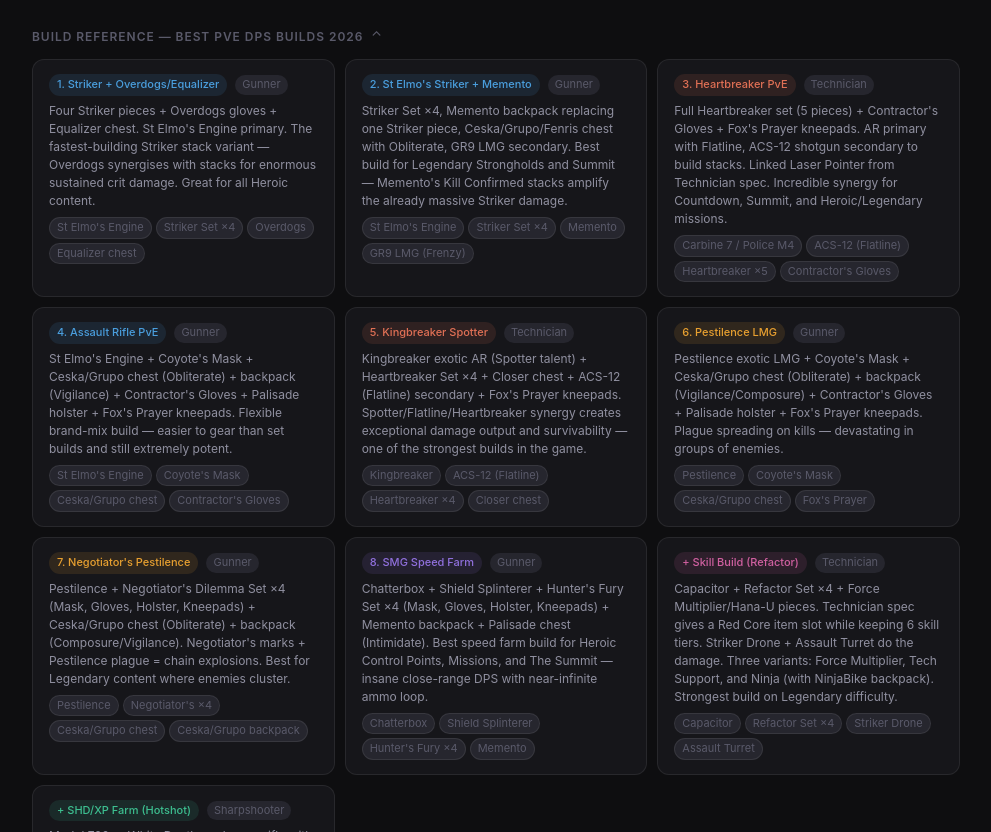
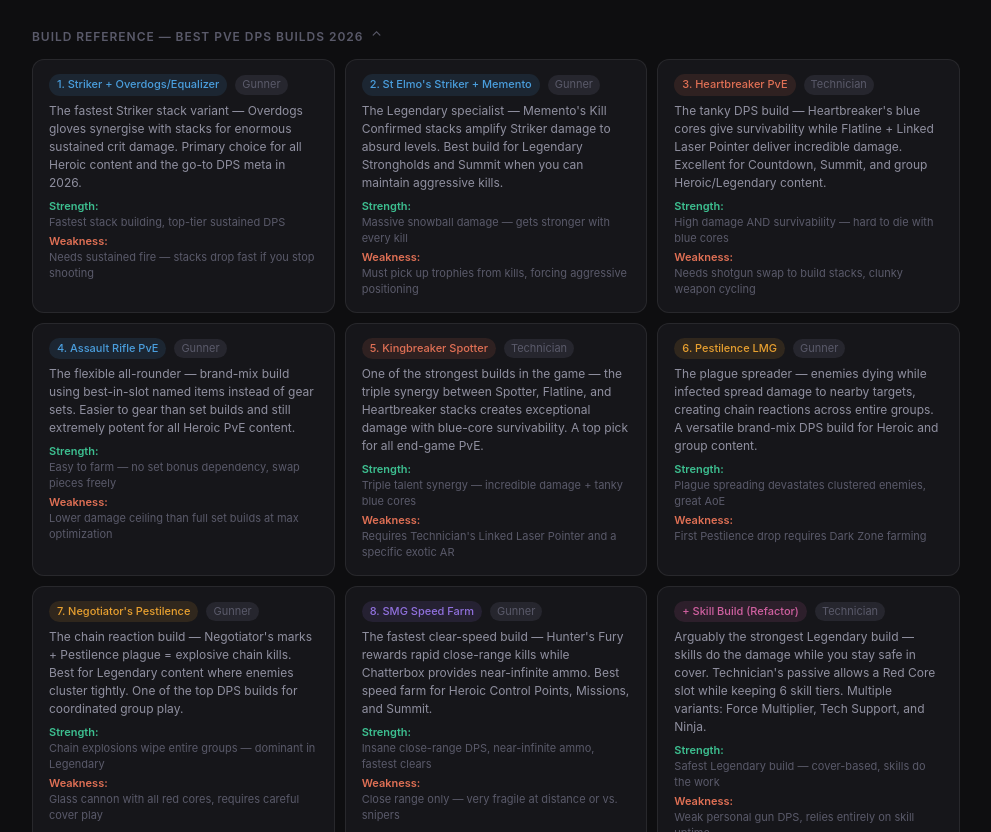
Before and after one commit to Kyzael/TD2_FarmList, a plain HTML site: page index.html in a window 1280 px wide. Shown: the part 120-952 px from the top of the page, without its empty margins (144-1135 px from the left). Drawn offline with Linux system fonts and the light colour scheme.

Commit message:
updated build details

```diff
--- a/index.html
+++ b/index.html
@@ -59,6 +59,12 @@
   .build-card-num { font-size: 11px; color: var(--text3); background: var(--bg4); padding: 1px 7px; border-radius: 99px; }
   .build-card-spec { font-size: 11px; color: var(--text3); margin-bottom: 5px; }
   .build-card-desc { font-size: 12px; color: var(--text2); line-height: 1.5; }
+  .build-card-sw { display: flex; flex-direction: column; gap: 3px; margin-top: 7px; font-size: 11px; line-height: 1.45; }
+  .build-card-sw span { display: block; }
+  .build-card-sw .sw-label { font-weight: 600; }
+  .build-card-sw .sw-str .sw-label { color: var(--teal); }
+  .build-card-sw .sw-wk .sw-label { color: var(--coral); }
+  .build-card-sw .sw-str, .build-card-sw .sw-wk { color: var(--text3); }
   .build-card-gear { display: flex; flex-wrap: wrap; gap: 4px; margin-top: 7px; }
   .gear-pill { font-size: 11px; padding: 1px 7px; border-radius: 99px; background: var(--bg4); color: var(--text3); border: 0.5px solid var(--border); }
 
@@ -177,9 +183,10 @@
             <span class="badge b-blue build-card-name">1. Striker + Overdogs/Equalizer</span>
             <span class="build-card-num">Gunner</span>
           </div>
-          <div class="build-card-desc">Four Striker pieces + Overdogs gloves + Equalizer chest. St Elmo's Engine primary. The fastest-building Striker stack variant — Overdogs synergises with stacks for enormous sustained crit damage. Great for all Heroic content.</div>
-          <div class="build-card-gear">
-            <span class="gear-pill">St Elmo's Engine</span><span class="gear-pill">Striker Set ×4</span><span class="gear-pill">Overdogs</span><span class="gear-pill">Equalizer chest</span>
+          <div class="build-card-desc">The fastest Striker stack variant — Overdogs gloves synergise with stacks for enormous sustained crit damage. Primary choice for all Heroic content and the go-to DPS meta in 2026.</div>
+          <div class="build-card-sw">
+            <span class="sw-str"><span class="sw-label">Strength:</span> Fastest stack building, top-tier sustained DPS</span>
+            <span class="sw-wk"><span class="sw-label">Weakness:</span> Needs sustained fire — stacks drop fast if you stop shooting</span>
           </div>
         </div>
 
@@ -188,9 +195,10 @@
             <span class="badge b-blue build-card-name">2. St Elmo's Striker + Memento</span>
             <span class="build-card-num">Gunner</span>
           </div>
-          <div class="build-card-desc">Striker Set ×4, Memento backpack replacing one Striker piece, Ceska/Grupo/Fenris chest with Obliterate, GR9 LMG secondary. Best build for Legendary Strongholds and Summit — Memento's Kill Confirmed stacks amplify the already massive Striker damage.</div>
-          <div class="build-card-gear">
-            <span class="gear-pill">St Elmo's Engine</span><span class="gear-pill">Striker Set ×4</span><span class="gear-pill">Memento</span><span class="gear-pill">GR9 LMG (Frenzy)</span>
+          <div class="build-card-desc">The Legendary specialist — Memento's Kill Confirmed stacks amplify Striker damage to absurd levels. Best build for Legendary Strongholds and Summit when you can maintain aggressive kills.</div>
+          <div class="build-card-sw">
+            <span class="sw-str"><span class="sw-label">Strength:</span> Massive snowball damage — gets stronger with every kill</span>
+            <span class="sw-wk"><span class="sw-label">Weakness:</span> Must pick up trophies from kills, forcing aggressive positioning</span>
           </div>
         </div>
 
@@ -199,9 +207,10 @@
             <span class="badge b-coral build-card-name">3. Heartbreaker PvE</span>
             <span class="build-card-num">Technician</span>
           </div>
-          <div class="build-card-desc">Full Heartbreaker set (5 pieces) + Contractor's Gloves + Fox's Prayer kneepads. AR primary with Flatline, ACS-12 shotgun secondary to build stacks. Linked Laser Pointer from Technician spec. Incredible synergy for Countdown, Summit, and Heroic/Legendary missions.</div>
-          <div class="build-card-gear">
-            <span class="gear-pill">Carbine 7 / Police M4</span><span class="gear-pill">ACS-12 (Flatline)</span><span class="gear-pill">Heartbreaker ×5</span><span class="gear-pill">Contractor's Gloves</span>
+          <div class="build-card-desc">The tanky DPS build — Heartbreaker's blue cores give survivability while Flatline + Linked Laser Pointer deliver incredible damage. Excellent for Countdown, Summit, and group Heroic/Legendary content.</div>
+          <div class="build-card-sw">
+            <span class="sw-str"><span class="sw-label">Strength:</span> High damage AND survivability — hard to die with blue cores</span>
+            <span class="sw-wk"><span class="sw-label">Weakness:</span> Needs shotgun swap to build stacks, clunky weapon cycling</span>
           </div>
         </div>
 
@@ -210,9 +219,10 @@
             <span class="badge b-blue build-card-name">4. Assault Rifle PvE</span>
             <span class="build-card-num">Gunner</span>
           </div>
-          <div class="build-card-desc">St Elmo's Engine + Coyote's Mask + Ceska/Grupo chest (Obliterate) + backpack (Vigilance) + Contractor's Gloves + Palisade holster + Fox's Prayer kneepads. Flexible brand-mix build — easier to gear than set builds and still extremely potent.</div>
-          <div class="build-card-gear">
-            <span class="gear-pill">St Elmo's Engine</span><span class="gear-pill">Coyote's Mask</span><span class="gear-pill">Ceska/Grupo chest</span><span class="gear-pill">Contractor's Gloves</span>
+          <div class="build-card-desc">The flexible all-rounder — brand-mix build using best-in-slot named items instead of gear sets. Easier to gear than set builds and still extremely potent for all Heroic PvE content.</div>
+          <div class="build-card-sw">
+            <span class="sw-str"><span class="sw-label">Strength:</span> Easy to farm — no set bonus dependency, swap pieces freely</span>
+            <span class="sw-wk"><span class="sw-label">Weakness:</span> Lower damage ceiling than full set builds at max optimization</span>
           </div>
         </div>
 
@@ -221,9 +231,10 @@
             <span class="badge b-coral build-card-name">5. Kingbreaker Spotter</span>
             <span class="build-card-num">Technician</span>
           </div>
-          <div class="build-card-desc">Kingbreaker exotic AR (Spotter talent) + Heartbreaker Set ×4 + Closer chest + ACS-12 (Flatline) secondary + Fox's Prayer kneepads. Spotter/Flatline/Heartbreaker synergy creates exceptional damage output and survivability — one of the strongest builds in the game.</div>
-          <div class="build-card-gear">
-            <span class="gear-pill">Kingbreaker</span><span class="gear-pill">ACS-12 (Flatline)</span><span class="gear-pill">Heartbreaker ×4</span><span class="gear-pill">Closer chest</span>
+          <div class="build-card-desc">One of the strongest builds in the game — the triple synergy between Spotter, Flatline, and Heartbreaker stacks creates exceptional damage with blue-core survivability. A top pick for all end-game PvE.</div>
+          <div class="build-card-sw">
+            <span class="sw-str"><span class="sw-label">Strength:</span> Triple talent synergy — incredible damage + tanky blue cores</span>
+            <span class="sw-wk"><span class="sw-label">Weakness:</span> Requires Technician's Linked Laser Pointer and a specific exotic AR</span>
           </div>
         </div>
 
@@ -232,9 +243,10 @@
             <span class="badge b-amber build-card-name">6. Pestilence LMG</span>
             <span class="build-card-num">Gunner</span>
           </div>
-          <div class="build-card-desc">Pestilence exotic LMG + Coyote's Mask + Ceska/Grupo chest (Obliterate) + backpack (Vigilance/Composure) + Contractor's Gloves + Palisade holster + Fox's Prayer kneepads. Plague spreading on kills — devastating in groups of enemies.</div>
-          <div class="build-card-gear">
-            <span class="gear-pill">Pestilence</span><span class="gear-pill">Coyote's Mask</span><span class="gear-pill">Ceska/Grupo chest</span><span class="gear-pill">Fox's Prayer</span>
+          <div class="build-card-desc">The plague spreader — enemies dying while infected spread damage to nearby targets, creating chain reactions across entire groups. A versatile brand-mix DPS build for Heroic and group content.</div>
+          <div class="build-card-sw">
+            <span class="sw-str"><span class="sw-label">Strength:</span> Plague spreading devastates clustered enemies, great AoE</span>
+            <span class="sw-wk"><span class="sw-label">Weakness:</span> First Pestilence drop requires Dark Zone farming</span>
           </div>
         </div>
 
@@ -243,9 +255,10 @@
             <span class="badge b-amber build-card-name">7. Negotiator's Pestilence</span>
             <span class="build-card-num">Gunner</span>
           </div>
-          <div class="build-card-desc">Pestilence + Negotiator's Dilemma Set ×4 (Mask, Gloves, Holster, Kneepads) + Ceska/Grupo chest (Obliterate) + backpack (Composure/Vigilance). Negotiator's marks + Pestilence plague = chain explosions. Best for Legendary content where enemies cluster.</div>
-          <div class="build-card-gear">
-            <span class="gear-pill">Pestilence</span><span class="gear-pill">Negotiator's ×4</span><span class="gear-pill">Ceska/Grupo chest</span><span class="gear-pill">Ceska/Grupo backpack</span>
+          <div class="build-card-desc">The chain reaction build — Negotiator's marks + Pestilence plague = explosive chain kills. Best for Legendary content where enemies cluster tightly. One of the top DPS builds for coordinated group play.</div>
+          <div class="build-card-sw">
+            <span class="sw-str"><span class="sw-label">Strength:</span> Chain explosions wipe entire groups — dominant in Legendary</span>
+            <span class="sw-wk"><span class="sw-label">Weakness:</span> Glass cannon with all red cores, requires careful cover play</span>
           </div>
         </div>
 
@@ -254,9 +267,10 @@
             <span class="badge b-purple build-card-name">8. SMG Speed Farm</span>
             <span class="build-card-num">Gunner</span>
           </div>
-          <div class="build-card-desc">Chatterbox + Shield Splinterer + Hunter's Fury Set ×4 (Mask, Gloves, Holster, Kneepads) + Memento backpack + Palisade chest (Intimidate). Best speed farm build for Heroic Control Points, Missions, and The Summit — insane close-range DPS with near-infinite ammo loop.</div>
-          <div class="build-card-gear">
-            <span class="gear-pill">Chatterbox</span><span class="gear-pill">Shield Splinterer</span><span class="gear-pill">Hunter's Fury ×4</span><span class="gear-pill">Memento</span>
+          <div class="build-card-desc">The fastest clear-speed build — Hunter's Fury rewards rapid close-range kills while Chatterbox provides near-infinite ammo. Best speed farm for Heroic Control Points, Missions, and Summit.</div>
+          <div class="build-card-sw">
+            <span class="sw-str"><span class="sw-label">Strength:</span> Insane close-range DPS, near-infinite ammo, fastest clears</span>
+            <span class="sw-wk"><span class="sw-label">Weakness:</span> Close range only — very fragile at distance or vs. snipers</span>
           </div>
         </div>
 
@@ -265,9 +279,10 @@
             <span class="badge b-pink build-card-name">+ Skill Build (Refactor)</span>
             <span class="build-card-num">Technician</span>
           </div>
-          <div class="build-card-desc">Capacitor + Refactor Set ×4 + Force Multiplier/Hana-U pieces. Technician spec gives a Red Core item slot while keeping 6 skill tiers. Striker Drone + Assault Turret do the damage. Three variants: Force Multiplier, Tech Support, and Ninja (with NinjaBike backpack). Strongest build on Legendary difficulty.</div>
-          <div class="build-card-gear">
-            <span class="gear-pill">Capacitor</span><span class="gear-pill">Refactor Set ×4</span><span class="gear-pill">Striker Drone</span><span class="gear-pill">Assault Turret</span>
+          <div class="build-card-desc">Arguably the strongest Legendary build — skills do the damage while you stay safe in cover. Technician's passive allows a Red Core slot while keeping 6 skill tiers. Multiple variants: Force Multiplier, Tech Support, and Ninja.</div>
+          <div class="build-card-sw">
+            <span class="sw-str"><span class="sw-label">Strength:</span> Safest Legendary build — cover-based, skills do the work</span>
+            <span class="sw-wk"><span class="sw-label">Weakness:</span> Weak personal gun DPS, relies entirely on skill uptime</span>
           </div>
         </div>
 
@@ -276,9 +291,10 @@
             <span class="badge b-teal build-card-name">+ SHD/XP Farm (Hotshot)</span>
             <span class="build-card-num">Sharpshooter</span>
           </div>
-          <div class="build-card-desc">Model 700 or White Death marksman rifle with Headhunter/Determined + Chainkiller chest (Perfect Headhunter) + Hotshot brand ×4 (Mask, Gloves, Holster, Kneepads) + Airaldi backpack. One-shots enemies from any range. From the 3rd kill onward with Determined, ammo is free — clear entire Control Points in seconds for massive XP.</div>
-          <div class="build-card-gear">
-            <span class="gear-pill">Model 700 / White Death</span><span class="gear-pill">Chainkiller chest</span><span class="gear-pill">Hotshot ×4</span><span class="gear-pill">Airaldi backpack</span>
+          <div class="build-card-desc">The XP grinder — one-shots enemies from any range and from the 3rd kill onward ammo is free. Clears entire Heroic Control Points in seconds for massive SHD Watch leveling, especially during XP events.</div>
+          <div class="build-card-sw">
+            <span class="sw-str"><span class="sw-label">Strength:</span> One-shot kills + free ammo = fastest SHD leveling in the game</span>
+            <span class="sw-wk"><span class="sw-label">Weakness:</span> Headshot-reliant, low survivability — miss and you're exposed</span>
           </div>
         </div>
 
```
